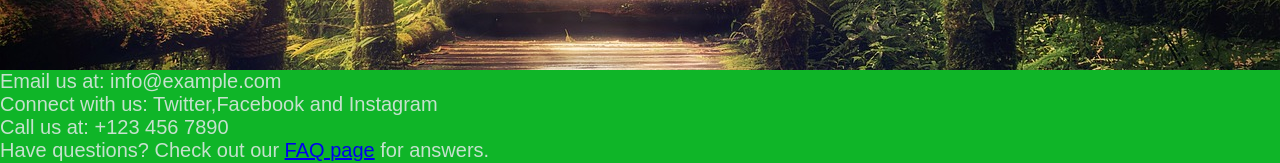
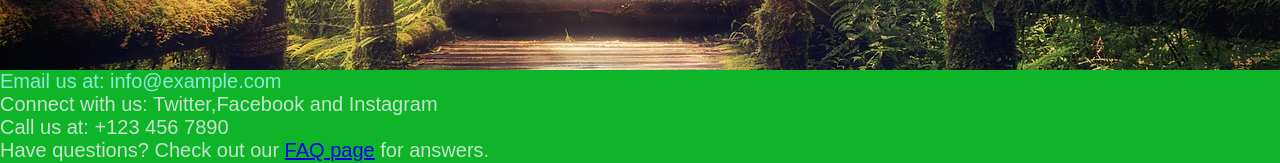
Before and after one commit to henil8/website, a plain HTML site: page Website/index.html in a window 1280 px wide. Shown: the part 4036-4199 px from the top of the page. Drawn offline with Linux system fonts and the light colour scheme.

Commit message:
Email color changed

```diff
--- a/Website/index.html
+++ b/Website/index.html
@@ -245,7 +245,7 @@
             <button type="submit">Send Message</button>
         </form>
         <div class="Text">
-        <p style="color:rgba(227, 233, 233, 0.858);font-size: 20px;margin-top: 180px;">Email us at: info@example.com</p>
+        <p style="color:rgba(161, 241, 241, 0.858);font-size: 20px;margin-top: 180px;">Email us at: info@example.com</p>
         <p style="color:rgba(227, 233, 233, 0.858);font-size: 20px;">Connect with us:
             <!-- Follow us on <a href="https://www.facebook.com/example">Facebook</a>, <a href="https://twitter.com/example">-->Twitter</a>,Facebook and Instagram</a</p>
             <p style="color:rgba(227, 233, 233, 0.858);font-size: 20px;">Call us at: +123 456 7890</p>
```
